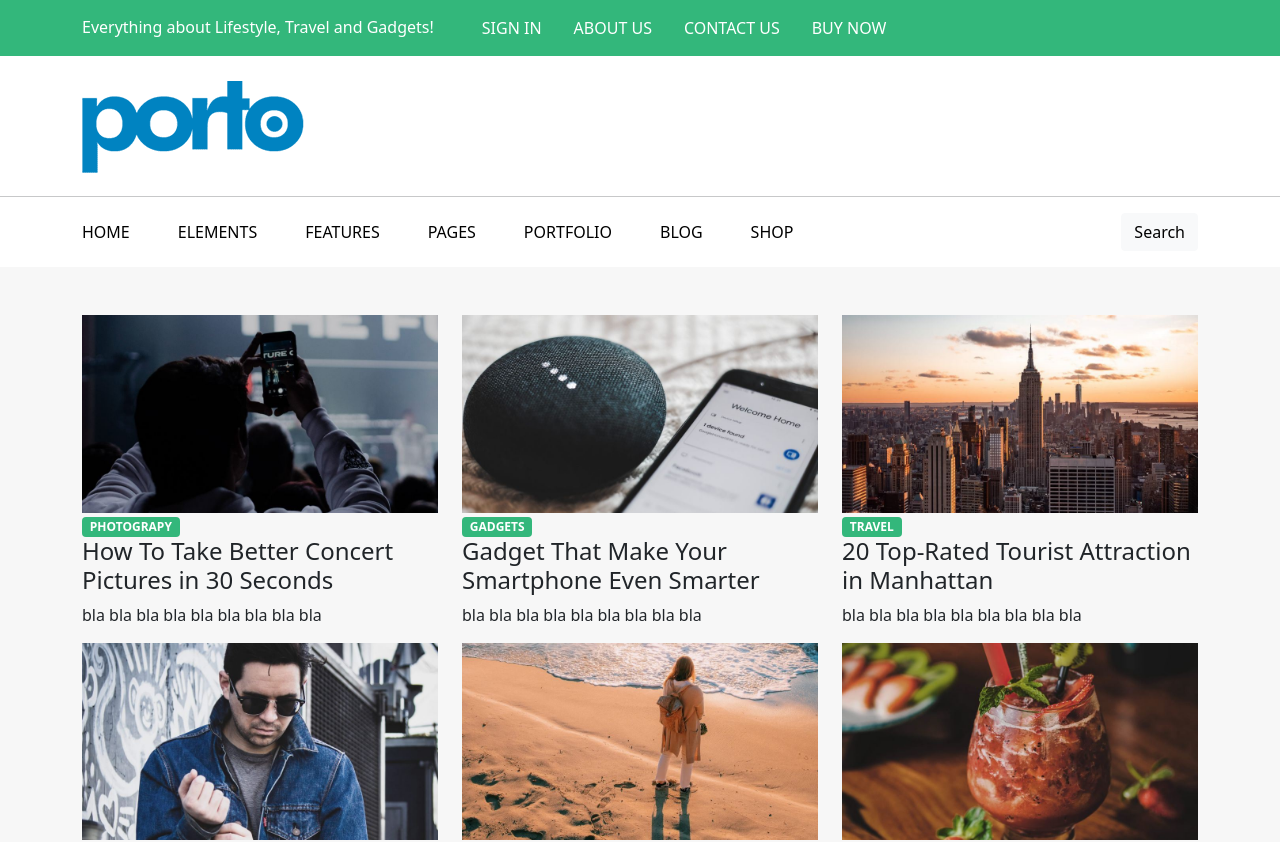
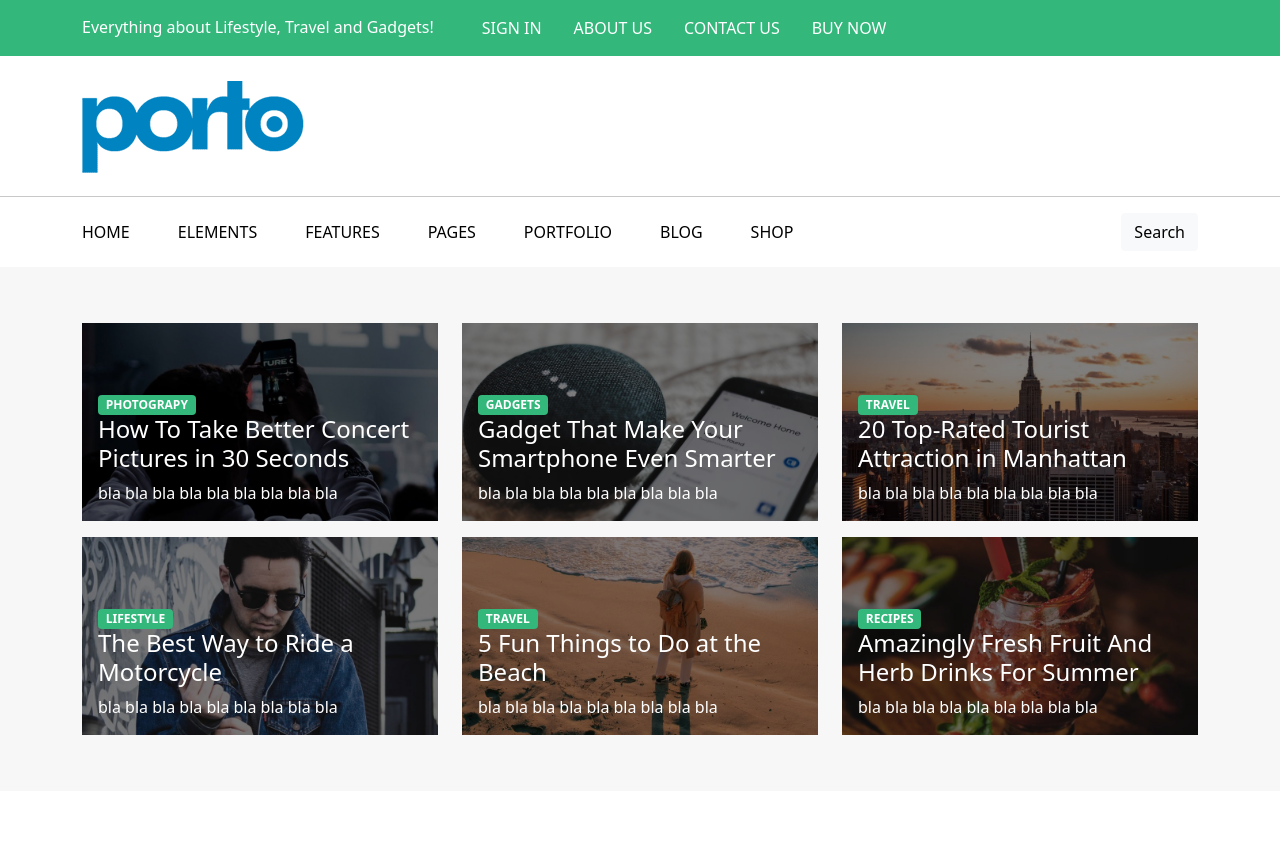
Before and after one commit to maldrek3103/proj-html-vuejs, a Vue app: page / in a window 1280 px wide. Shown: the top 842 px of the page. Built offline with nearby package versions, Linux system fonts and the light colour scheme.

Commit message:
put text inside img in main

```diff
--- a/src/components/Main.vue
+++ b/src/components/Main.vue
@@ -10,12 +10,16 @@
             <div
               v-for="(post, index) in highlighted"
               :key="index"
-              class="col-4"
+              class="col-4 py-2"
             >
-              <img :src="post.img" class="img-fluid" />
-              <span class="badge badge-secondary">{{ post.category }}</span>
-              <h4>{{ post.title }}</h4>
-              <p>{{ post.description }}</p>
+              <div class="image">
+                <img :src="post.img" class="img-fluid" />
+                <div class="text">
+                  <span class="badge badge-secondary">{{ post.category }}</span>
+                  <h4>{{ post.title }}</h4>
+                  <p>{{ post.description }}</p>
+                </div>
+              </div>
             </div>
           </div>
         </div>
@@ -366,6 +370,18 @@ export default {
 @import "@/assets/scss/_colors.scss";
 #highlighted {
   background-color: $bg-color-light-grey;
+  .image {
+    position: relative;
+    img {
+      filter: brightness(50%);
+    }
+    .text {
+      position: absolute;
+      bottom: 0;
+      left: 1rem;
+      color: $text-color-white;
+    }
+  }
 }
 .badge {
   background-color: $bg-color-primary;
```
Also changed, not shown: 6 other files (tests, documents, lock files or other folders).
